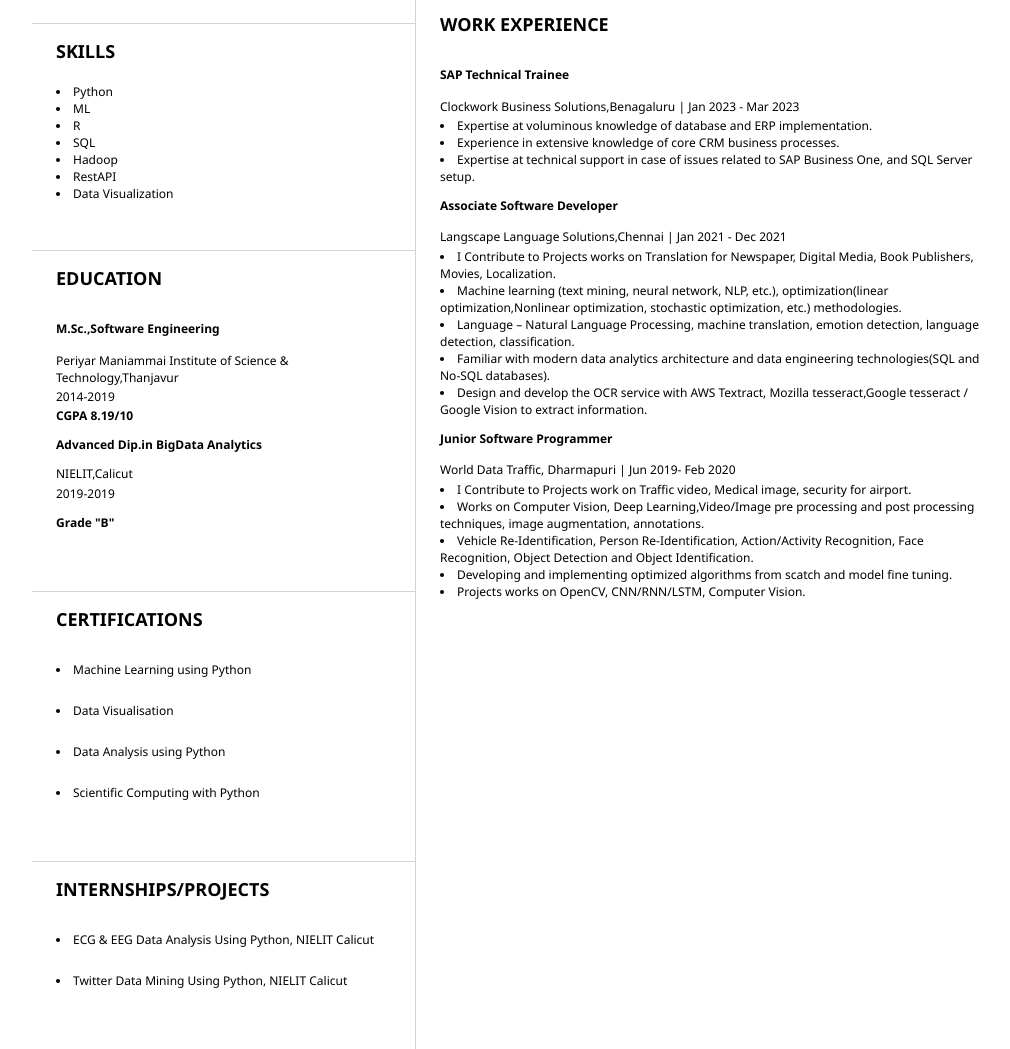
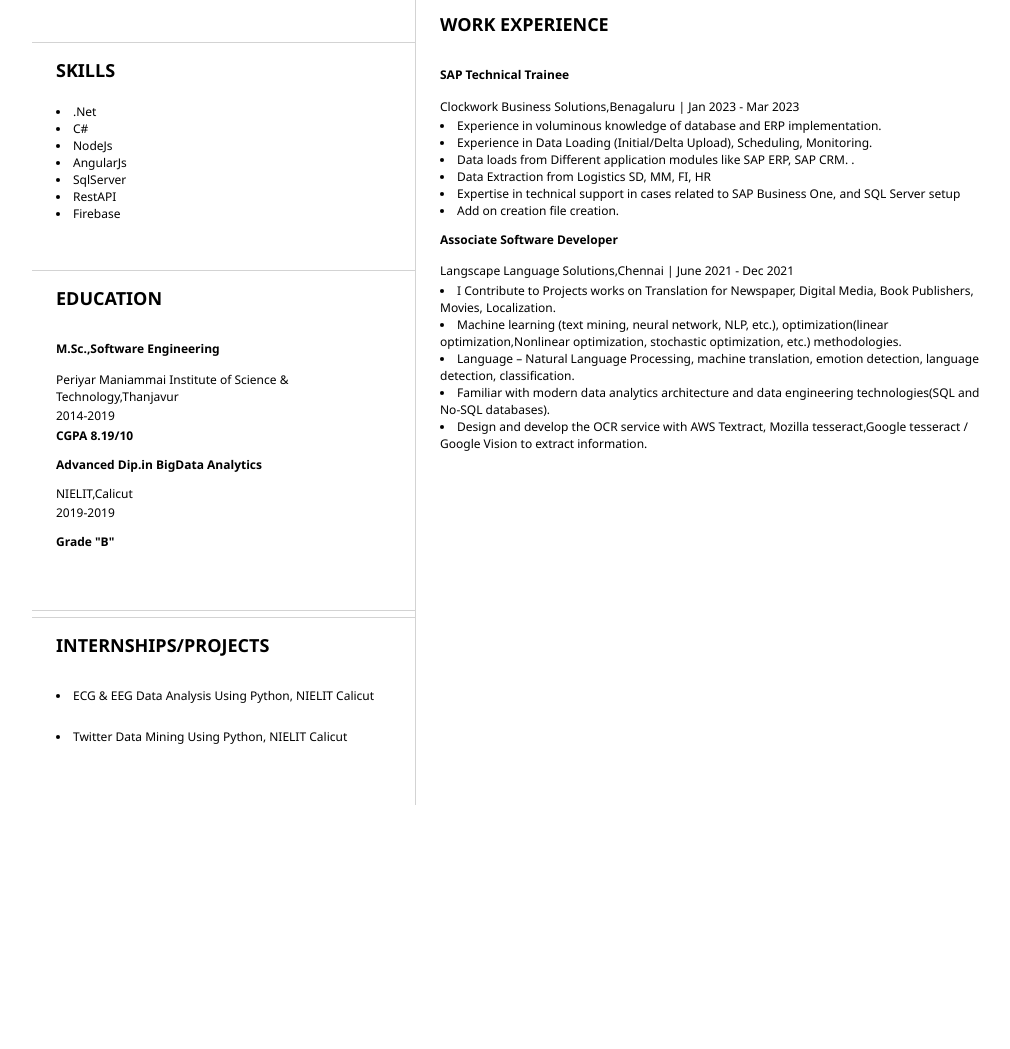
Before and after one commit to selvaganapathi-DA/Resume, a plain HTML site: page index.html in a window 1280 px wide. Shown: the part 373-1422 px from the top of the page, without its empty margins (128-1138 px from the left). After the commit the page ends 1178 px from the top, so only its background shows below. Drawn offline with Linux system fonts and the light colour scheme.

Commit message:
Update index.html

```diff
--- a/index.html
+++ b/index.html
@@ -9,7 +9,7 @@
 		<header id="header">
 			<!-- resume header with your name and title -->
 			<h1><b>SELVAGANAPATHI R</b></h1>
-			<hr><b>			DATA ANALYST
+			<hr><b>			Dot Net Developer
             </b>
 			<hr>
 		</header>
@@ -33,7 +33,11 @@
                     </p>
                     <p>
                         <i class="fab fa-free-code-camp" aria-hidden="true"></i>
-                        <a href="https://www.freecodecamp.org/selvaganapathi">selvaganapathi</a>
+                        <a href="https://www.freecodecamp.org/selvaganapathi">Selvaganapathi R</a>
+                    </p>
+			<p>
+                        <i class="fa-brands fa-hackerrank"aria-hidden="true"></i>
+                        <a href="https://www.hackerrank.com/selvamecsoft">Selvaganapathi R</a>
                     </p>
                     <p>
                         <i class ="fa fa-phone" aria-hidden="true"></i> <a><b>+91-877-837-6526</b></a>
@@ -43,13 +47,13 @@
 				<section>
 					<h2><b>SKILLS</b></h2>
                     <p>
-                        <li>Python </li>
-                        <li>ML</li>
-                        <li>R</li>
-                        <li>SQL</li>
-                        <li>Hadoop</li>
+                        <li>.Net</li>
+                        <li>C#</li>
+                        <li>NodeJs</li>
+                        <li>AngularJs</li>
+                        <li>SqlServer</li>
                         <li>RestAPI</li>
-                        <li>Data Visualization</li>
+                        <li>Firebase</li>
                     </p>
 				</section>
                 <hr>
@@ -68,15 +72,7 @@ NIELIT,Calicut      <p>
                     </p>
                     <p><h3><b>Grade "B"</b></h3></p>
 				</section>  <hr>
-                <section>
-                    <h2><b>CERTIFICATIONS</b></h2>
-                    <h3><li>Machine Learning using Python</li></h3>
-                    <h3><li>Data Visualisation</li></h3>
-                    <h3><li>Data Analysis using Python</li></h3>
-                    <h3><li>Scientific Computing with Python</li></h3>
-
-
-                </section><hr>
+               <hr>
                 <section>
                     <h2><b>INTERNSHIPS/PROJECTS</b></h2>
                     <h3><li>ECG & EEG Data Analysis Using Python, NIELIT Calicut</li></h3>
@@ -100,12 +96,16 @@ NIELIT,Calicut      <p>
                         Clockwork Business Solutions,Benagaluru | Jan 2023 - Mar 2023
                     </p>
                     <p>
-                        <li>Expertise at voluminous knowledge of database and ERP implementation.</li>
-                        <li>Experience in extensive knowledge of core CRM business processes.</li>
-                        <li>Expertise at technical support in case of issues related to SAP Business One, and SQL Server setup.</li>            </p>
+                        <li>Experience in voluminous knowledge of database and ERP implementation. </li>
+                        <li>Experience in Data Loading (Initial/Delta Upload), Scheduling, Monitoring. </li>
+                        <li>Data loads from Different application modules like SAP ERP, SAP CRM. .</li>
+		    	<li>Data Extraction from Logistics SD, MM, FI, HR</li>
+			<li>Expertise in technical support in cases related to SAP Business   One, and SQL Server setup</li>
+			<li>Add on creation file creation.</li>
+		    </p>
 <h3><b>Associate Software Developer</b></h3>
                     <p>
-                            Langscape Language Solutions,Chennai | Jan 2021 - Dec 2021
+                            Langscape Language Solutions,Chennai | June 2021 - Dec 2021
                     </p>
                     <p>
                         <li>I Contribute to Projects works on Translation for Newspaper, Digital Media, Book Publishers, Movies, Localization.</li>
@@ -114,17 +114,7 @@ NIELIT,Calicut      <p>
                         <li>Familiar with modern data analytics architecture and data engineering technologies(SQL and No-SQL databases).</li>
                         <li>Design and develop the OCR service with AWS Textract, Mozilla tesseract,Google tesseract / Google Vision to extract information.</li>
                     </p>
-                    <h3><b>Junior Software Programmer</b></h3>
-                    <p>
-                       World Data Traffic, Dharmapuri | Jun 2019- Feb 2020
-                    </p>
-                    <p>
-                        <li>I Contribute to Projects work on Traffic video, Medical image, security for airport.</li>
-<li>Works on Computer Vision, Deep Learning,Video/Image pre processing and post processing techniques, image augmentation, annotations.</li>
-<li>Vehicle Re-Identification, Person Re-Identification, Action/Activity Recognition, Face Recognition, Object Detection and Object Identification.</li>
-<li>Developing and implementing optimized algorithms from scatch and model fine tuning.</li>
-<li>Projects works on OpenCV, CNN/RNN/LSTM, Computer Vision.</li>
-</p>
+
 				</section>
 			</article>
 		</main>
```
